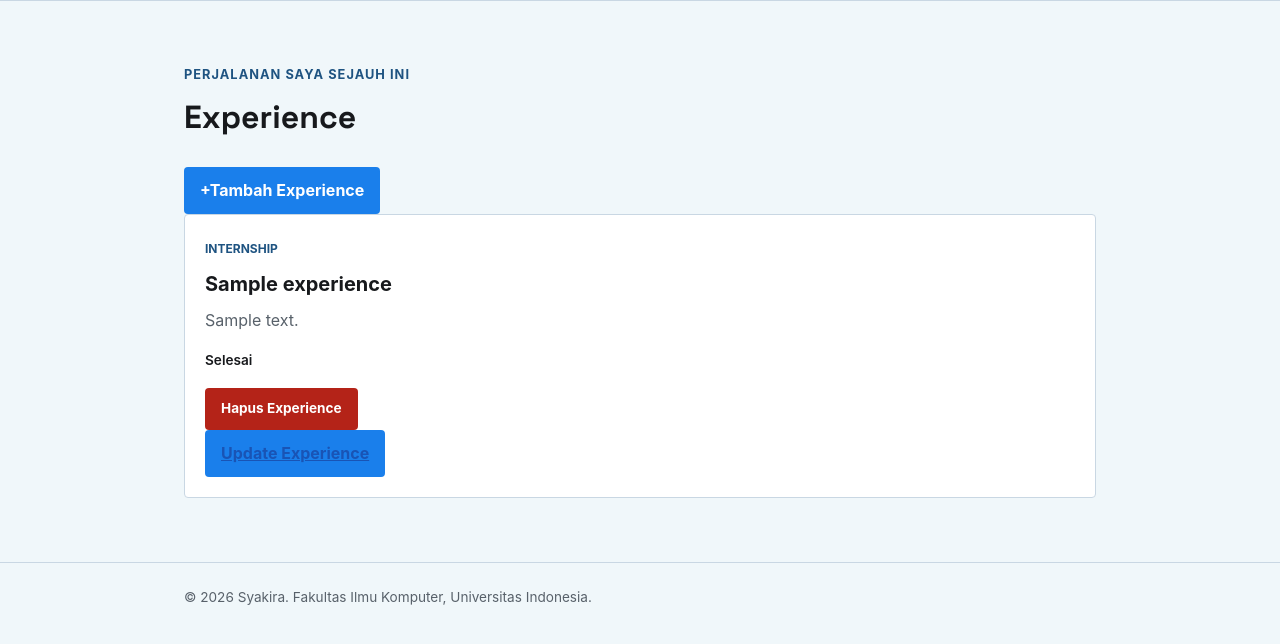
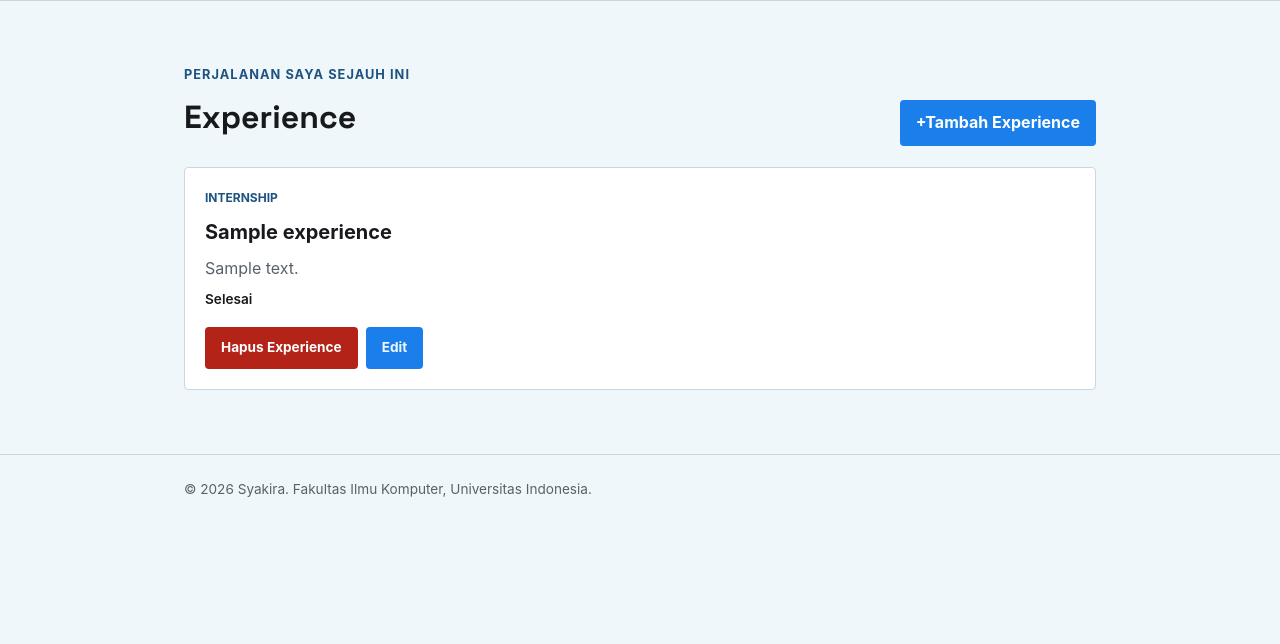
Before and after one commit to asyakiraakj/myportofolio, a Django app: page /experience/ in a window 1280 px wide. Shown: the part 74-718 px from the top of the page. Run offline with Django 5.2, Linux system fonts and the light colour scheme; tables that the repository leaves empty hold one stand-in row (values such as "Sample post").

Commit message:
style(experience): styling experience card buttons and experience section header

```diff
--- a/static/css/style.css
+++ b/static/css/style.css
@@ -502,6 +502,9 @@ a {
 }
 
 .experience-card {
+    display: flex;
+    flex-direction: column;
+    justify-content: space-between;
     padding: 1.25rem;
     background-color: #fff;
     border: 1px solid var(--line);
@@ -526,9 +529,43 @@ a {
 }
 
 .experience-status {
-    margin-top: 1rem;
+    margin-top: 0.5rem;
     font-size: 0.85rem;
     font-weight: 600;
+}
+
+.experience-header {
+    display: flex;
+    justify-content: space-between;
+    align-items: last baseline;
+}
+
+.experience-card-actions {
+    display: flex;
+    flex-direction: row;
+    align-items: flex-start;
+    gap: 8px;
+    margin-top: 1rem;
+}
+
+.experience-card-actions .experience-status {
+    margin-top: 0;
+}
+
+.experience-card-actions > .experience-status .button {
+    width: 100%;
+}
+
+.button.update-experience {
+    align-items: center;
+}
+
+.button.update-experience a{
+    display: block;
+    color: var(--paper);
+    font-size: 0.85rem;
+    text-decoration: none;
+    align-items: center;
 }
 
 .skills-form {
--- a/templates/experience.html
+++ b/templates/experience.html
@@ -7,9 +7,13 @@
     <main>
     <section class="experience-section" id="experience">
         <div class="container">
+            <div class="experience-header">
+                <div class="title">
                     <p class="section-kicker">Perjalanan saya sejauh ini</p>
                     <h1>Experience</h1>
+                </div>
                 <a href="{% url 'main:create_experience' %}" class="button experience-add-button"><span aria-hidden="true">+</span>Tambah Experience</a>
+            </div>
 
             <div class="experience-grid">
                 {% for experience in experience_list %}
@@ -17,10 +21,13 @@
                         <span class="experience-category">
                             {{ experience.get_category_display }}
                         </span>
+
+                        <div class="experience-title-desc">
                             <h2>{{ experience.title }}</h2>
                             <p class="experience-description">
                                 {{ experience.description }}
                             </p>
+                        </div>
 
                         {% if experience.is_ongoing %}
                             <p class="experience-status">Sedang berlangsung</p>
@@ -28,9 +35,9 @@
                             <p class="experience-status">Selesai</p>
                         {% endif %}
                         <div class="experience-card-actions">
-                            {% include "components/experience_delete_modal.html" with skills=skills %}
+                                {% include "components/experience_delete_modal.html" with experience=experience %}
                             <div class="button update-experience">
-                                <a href="{% url 'main:update_experience' experience.id %}">Update Experience</a>
+                                <a href="{% url 'main:update_experience' experience.id %}">Edit</a>
                             </div>
                         </div>
                     </article>
```
Lines whose indentation alone changed are shown as unchanged.
